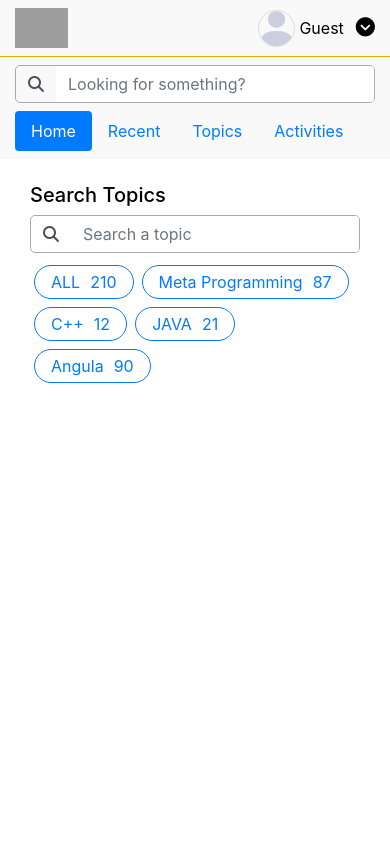
After one commit to Professor-hilary/freedum, a Django app: page /topics/ in a window 390 px wide. The commit adds this page. Run offline with Django 5.2, Linux system fonts and the light colour scheme; some libraries are stand-ins or nearby versions; grey boxes are pictures that could not be loaded.

Commit message:
Added topics page and more responsiveness

```diff
--- a/base/templates/base/feed_component.html
+++ b/base/templates/base/feed_component.html
@@ -89,11 +89,11 @@
     <div class="feed-item-body">
         <h5 class="feed-title">
             {% comment %} {{ room.id }} -- {% endcomment %}
-            <a href="{% url 'room' room.id %}" class="room-link"
+            <a href="{% url 'room' room.id %}" class="room-link" style="overflow-wrap: anywhere;"
                 >{{ room.name }}</a
             >
         </h5>
-        <p class="description">{{room.description}}</p>
+        <p class="description"  style="overflow-wrap: anywhere;">{{room.description}}</p>
         <small class="topic">{{ room.topic.name }}</small>
     </div>
 </div>
--- a/base/templates/base/home.html
+++ b/base/templates/base/home.html
@@ -80,7 +80,7 @@
             class="d-flex mb-1"
             style="justify-content: space-between; align-items: center"
         >
-            <h3>Recent Rooms</h3>
+            <h3>Rooms</h3>
 
             <a href="{% url 'create-room' %}"
                 ><button class="btn btn-primary">Create Room</button></a
--- /dev/null
+++ b/base/templates/base/topics.html
@@ -0,0 +1,125 @@
+{% extends "main.html" %} {% block content %} {% load static %}
+
+<style>
+    p {
+        margin: 0 !important;
+        padding: 0 !important;
+    }
+
+    .inner-container {
+        width: 100%;
+    }
+
+    /* Media Queries */
+    @media screen and (min-width: 768px) {
+        .inner-container {
+            width: 60%;
+        }
+    }
+</style>
+
+<div class="container my-4">
+    <div class="container inner-container">
+        <h5 class="my-2">Search Topics</h5>
+        <form
+            action="#"
+            method="GET"
+            class="d-flex m-0 mb-2"
+            role="search"
+            style="width: 100%"
+        >
+            <div
+                class="input-group"
+                style="
+                    border: solid 1px var(--search-border);
+                    border-radius: 5px;
+                "
+            >
+                <span
+                    class="input-group-text border-0"
+                    id="basic-addon1"
+                    style="background-color: transparent"
+                >
+                    <i class="fa fa-search" aria-hidden="true"></i
+                ></span>
+                <input
+                    class="form-control my-0"
+                    type="search"
+                    name="q"
+                    placeholder="Search a topic"
+                    aria-label="Search"
+                    style="
+                        background-color: var(--search-color);
+                        border-width: 0px;
+                        color: var(--text-color);
+                    "
+                    aria-describedby="button-addon2"
+                />
+            </div>
+        </form>
+
+        <div class="container d-flex flex-wrap p-0 m-0">
+            <button
+                class="d-flex btn btn-outline-primary px-3 py-1 m-1 "
+                style="
+                    gap: 10px;
+                    width: fit-content;
+                    border-radius: 20px;
+                "
+            >
+                <p>ALL</p>
+                <p>210</p>
+            </button>
+            <button
+                class="d-flex btn btn-outline-primary px-3 py-1 m-1 "
+                style="
+                    gap: 10px;
+                    border-radius: 20px;
+                    width: fit-content;
+
+                "
+            >
+                <p>Meta Programming</p>
+                <p>87</p>
+            </button>
+            <button
+                class="d-flex btn btn-outline-primary px-3 py-1 m-1 "
+                style="
+                    gap: 10px;
+                    border-radius: 20px;
+                    width: fit-content;
+
+                "
+            >
+                <p>C++</p>
+                <p>12</p>
+            </button>
+            <button
+                class="d-flex btn btn-outline-primary px-3 py-1 m-1 "
+                style="
+                    gap: 10px;
+                    border-radius: 20px;
+                    width: fit-content;
+
+                "
+            >
+                <p>JAVA</p>
+                <p>21</p>
+            </button>
+            <button
+                class="d-flex btn btn-outline-primary px-3 py-1 m-1 "
+                style="
+                    gap: 10px;
+                    border-radius: 20px;
+                    width: fit-content;
+
+                "
+            >
+                <p>Angula</p>
+                <p>90</p>
+            </button>
+        </div>
+    </div>
+</div>
+
+{% endblock content %}
--- a/base/urls.py
+++ b/base/urls.py
@@ -16,4 +16,6 @@ urlpatterns = [
     path('delete-message/<str:pk>/', views.deleteMessage, name='delete-message'),
 
     path('update-user/', views.updateUser, name='update-user'),
+
+    path('topics/', views.topicsPage, name='topics'),
 ]
--- a/base/views.py
+++ b/base/views.py
@@ -194,3 +194,6 @@ def updateUser(request):
             return redirect('user-profile', pk=user.id)
 
     return render(request, 'base/update_user.html', {'form': form})
+
+def topicsPage(request):
+    return render(request, 'base/topics.html',{})
--- a/static/css/main.css
+++ b/static/css/main.css
@@ -1,5 +1,6 @@
+/* Hide scrollbar Firefox */
 html {
-    scroll-behavior: smooth;
+    scroll-behavior: smooth;scrollbar-width: none !important;
 }
 
 body {
@@ -9,11 +10,6 @@ body {
 /* Hide scrollbar Chrome, Safari, Edge */
 ::-webkit-scrollbar {
     display: none !important;
-}
-
-/* Hide scrollbar Firefox */
-html {
-    scrollbar-width: none !important;
 }
 
 .nav-profile{
--- a/templates/navbar.html
+++ b/templates/navbar.html
@@ -46,7 +46,7 @@
         top: 60px;
         right: 0;
         padding: 0 !important;
-        width: 100%;
+        width: 150px;
         background: var(--bg-color);
         max-height: 0; /* Start as hidden */
         overflow: hidden; /* Prevent content from being visible */
@@ -83,6 +83,14 @@
         display: flex !important;
     }
 
+    .nav-links:focus {
+        background-color: var(--nav-bar);
+    }
+
+    .mobile-nav{
+        display: block;
+    }
+
     /* Media Queries */
     @media screen and (min-width: 768px) {
         .settings-toggle {
@@ -91,6 +99,10 @@
 
         .mobile-search {
             display: none !important;
+        }
+
+        .mobile-nav{
+            display: none;
         }
     }
 </style>
@@ -151,7 +163,9 @@
             </form>
             <div class="settings-toggle">
                 <label class="toggle-container mb-0">
-                    <span id="toggle-label">Dark</span>
+                    <span id="toggle-label" style="display: none !important"
+                        >Dark</span
+                    >
                     <div class="toggle-switch">
                         <div class="toggle-circle"></div>
                     </div>
@@ -184,30 +198,43 @@
                         border-radius: 50%;
                         overflow: hidden;
                         object-fit: contain;
+
                         border-color: var(--card-border-color) !important;
                     "
                 >
                     <img
                         src="{% static 'img/profile.png' %}"
                         alt=""
-                        style="width: 100% !important; height: 100% !important"
+                        style="width: 35px !important; height: 35px !important"
                         srcset=""
                         class=""
                     />
-
                 </div>
-                <div class="d-flex" style='justify-content: center; align-items: center;'>
-
-                {% if request.user.is_authenticated %}
-                    <p class="m-0 px-1">{{request.user}}</p>
-                {% else %}
-                    <p class="m-0 px-1">Guest</p>
-                {% endif %}
+                <div
+                    class="d-flex"
+                    style="justify-content: center; align-items: center"
+                >
+                    {% if request.user.is_authenticated %}
+                    <div class="d-flex flex-column">
+                        <p class="m-0 px-1" style="font-size: 0.7em">
+                            Last Name
+                        </p>
+                        <p class="m-0 px-1" style="font-size: 0.7em">
+                            @{{request.user}}
+                        </p>
+                    </div>
+                    {% else %}
+                    <p class="m-0 px-1" style="">Guest</p>
+                    {% endif %}
                 </div>
 
                 <div
                     class="container px-0 d-flex"
-                    style="display: flex; justify-content: center"
+                    style="
+                        display: flex;
+                        justify-content: end;
+                        width: fit-content;
+                    "
                 >
                     {% if request.user.is_authenticated %} {% comment %}
                     <div class="d-flex flex-column">
@@ -223,14 +250,15 @@
                     </div>
                     {% endcomment %} {% endif %}
                     <!-- Hamburger Icon -->
-                    <label for="menu-toggle" class="menu-icon">
-                        <i class="fa fa-caret-down" aria-hidden="true"></i>
+                    <label for="menu-toggle" class="menu-icon pl-2">
+                        <i
+                            class="fa fa-chevron-circle-down"
+                            aria-hidden="true"
+                            style="font-size: 1.2em"
+                        ></i>
                     </label>
                     <!-- Nav Links -->
                     <ul class="nav-links" style="z-index: 1000">
-                        <li><a href="/">Home</a></li>
-                        <li><a href="/">Topics</a></li>
-                        <li><a href="/">Activities</a></li>
                         {% comment %}
                         <li>
                             Theme
@@ -243,10 +271,20 @@
                         </li>
                         {% endcomment %}
                         <li>
-                            <a href="#">Settings</a>
+                            <a
+                                href="{% url 'user-profile' request.user.id %}"
+                                class="author"
+                                >Profile</a
+                            >
                         </li>
                         <li>
-                            <a href="#" class="text-danger">Sign Out</a>
+                            {% if request.user.is_authenticated %}
+                            <a href="{% url 'logout' %}" class="text-danger"
+                                >Sign out</a
+                            >
+                            {% else %}
+                            <a href="{% url 'login' %}">(Login)</a>
+                            {% endif %}
                         </li>
                     </ul>
                 </div>
@@ -257,7 +295,7 @@
     <hr class="m-0 bg-warning" style="" />
 
     <div
-        class="container py-2"
+        class="container py-2 mobile-nav"
         style="background-color: transparent; z-index: 1000"
     >
         <form
@@ -274,6 +312,13 @@
                     border-radius: 5px;
                 "
             >
+                <span
+                    class="input-group-text border-0"
+                    id="basic-addon1"
+                    style="background-color: transparent"
+                >
+                    <i class="fa fa-search" aria-hidden="true"></i
+                ></span>
                 <input
                     class="form-control my-0"
                     type="search"
@@ -283,23 +328,31 @@
                     style="
                         background-color: var(--search-color);
                         border-width: 0px;
+                        color: var(--text-color);
                     "
                     aria-describedby="button-addon2"
                 />
-                <button
-                    class="btn btn-outline-secondary"
-                    type="submit"
-                    id="button-addon2"
-                    style="
-                        border-radius: 0px;
-                        border: 0px;
-                        border-left: 1px solid;
-                    "
-                >
-                    Search
-                </button>
             </div>
         </form>
+
+        <ul
+            class="nav nav-pills mt-2"
+            style="overflow-x: scroll; flex-wrap: nowrap"
+        >
+            <li class="nav-item">
+                <a class="nav-link active" aria-current="page" href="/">Home</a>
+            </li>
+
+            <li class="nav-item">
+                <a class="nav-link" href="#">Recent</a>
+            </li>
+            <li class="nav-item">
+                <a class="nav-link" href="{% url "topics" %}">Topics</a>
+            </li>
+            <li class="nav-item">
+                <a class="nav-link" href="#">Activities</a>
+            </li>
+        </ul>
     </div>
 </div>
 
```
Also changed, not shown: base/templates/base/profile.html (+38 -10 lines), base/templates/base/topics_component.html (+6 -2 lines), db.sqlite3.
